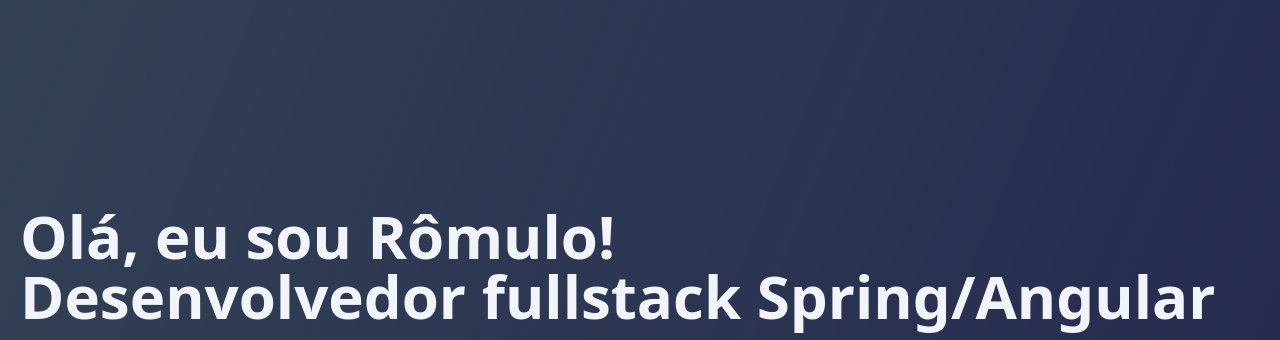
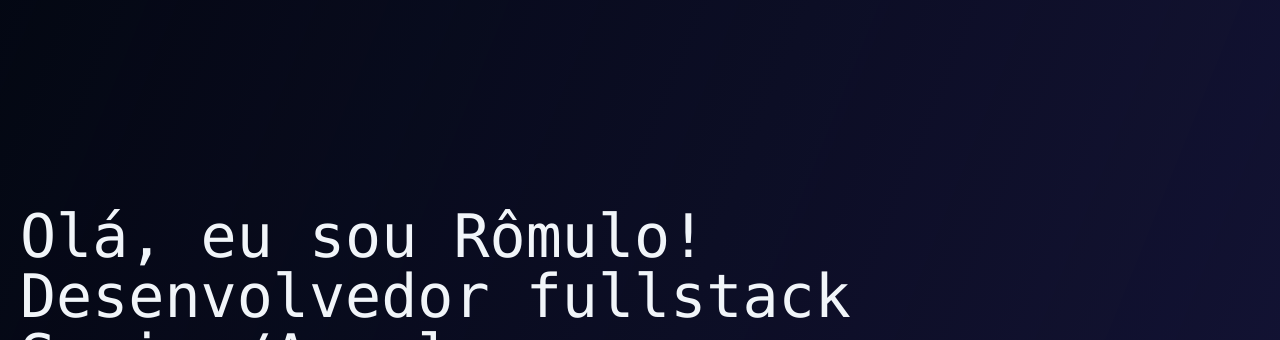
Before and after one commit to rommuloifrn/rommuloifrn.github.io, a plain HTML site: page index.html in a window 1280 px wide. Shown: the part 94-434 px from the top of the page. Drawn offline with nearby package versions, Linux system fonts and the light colour scheme.

Commit message:
update gradient colors and main text font

```diff
--- a/index.html
+++ b/index.html
@@ -11,7 +11,11 @@
 
     <link rel="stylesheet" type='text/css' href="https://cdn.jsdelivr.net/gh/devicons/devicon@latest/devicon.min.css" />
 </head>
-<body class="bg-gradient-to-tl from-indigo-950 bg-slate-700 text-slate-200">
+<body class="bg-gradient-to-tl
+
+from-indigo-950 bg-gray-950
+
+text-slate-200">
     <main class="container mx-auto pt-10 px-3 sm:px-5">
         <nav class="">
             <span class="font-bold text-3xl text-slate-300">rommuloifrn</span>
@@ -28,7 +32,8 @@
             </div>
         </nav>
 
-        <h1 class="2xl:text-7xl xl:text-6xl text-5xl  my-5 font-bold 2xl:mt-72 mt-56 text-slate-100 select-none">
+        <h1 class="font-mono
+        2xl:text-6xl xl:text-6xl text-5xl  my-5 font-medium 2xl:mt-72 mt-56 text-slate-100 select-none">
             Olá, eu sou Rômulo! <br>
             Desenvolvedor fullstack Spring/Angular
         </h1>
```
Also changed, not shown: output.css.
